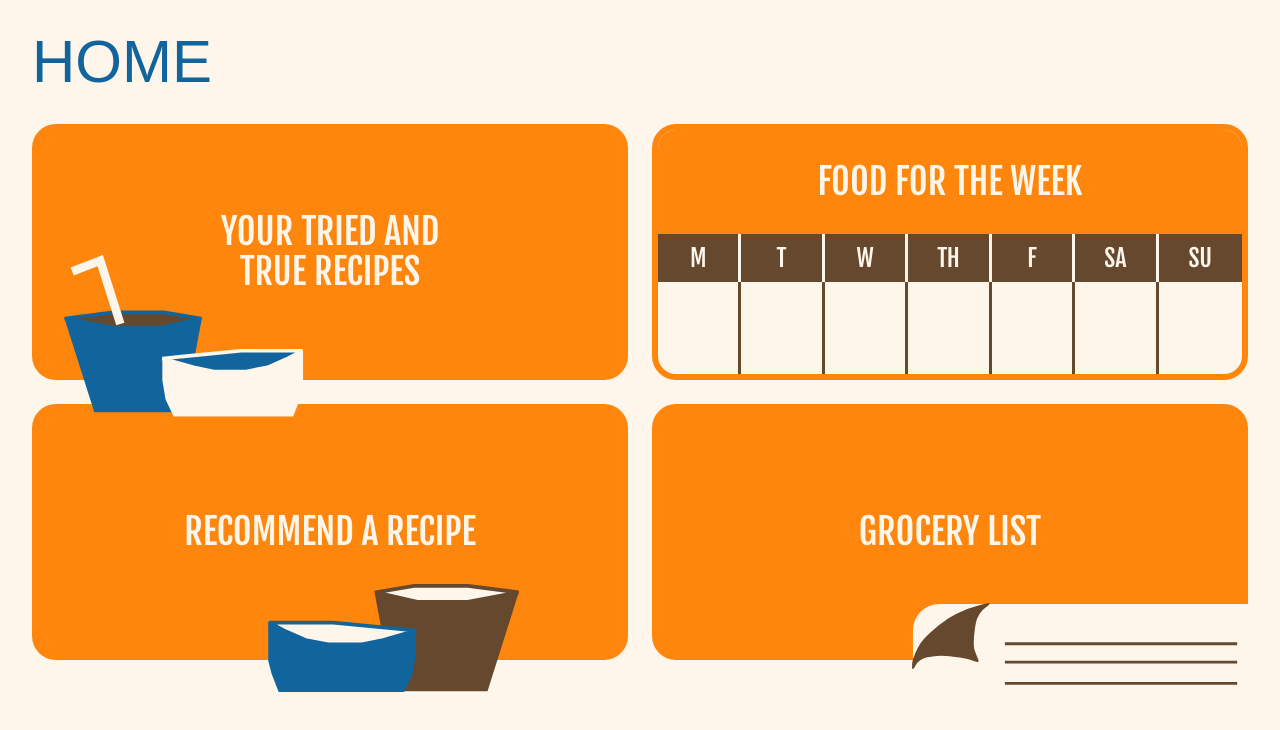
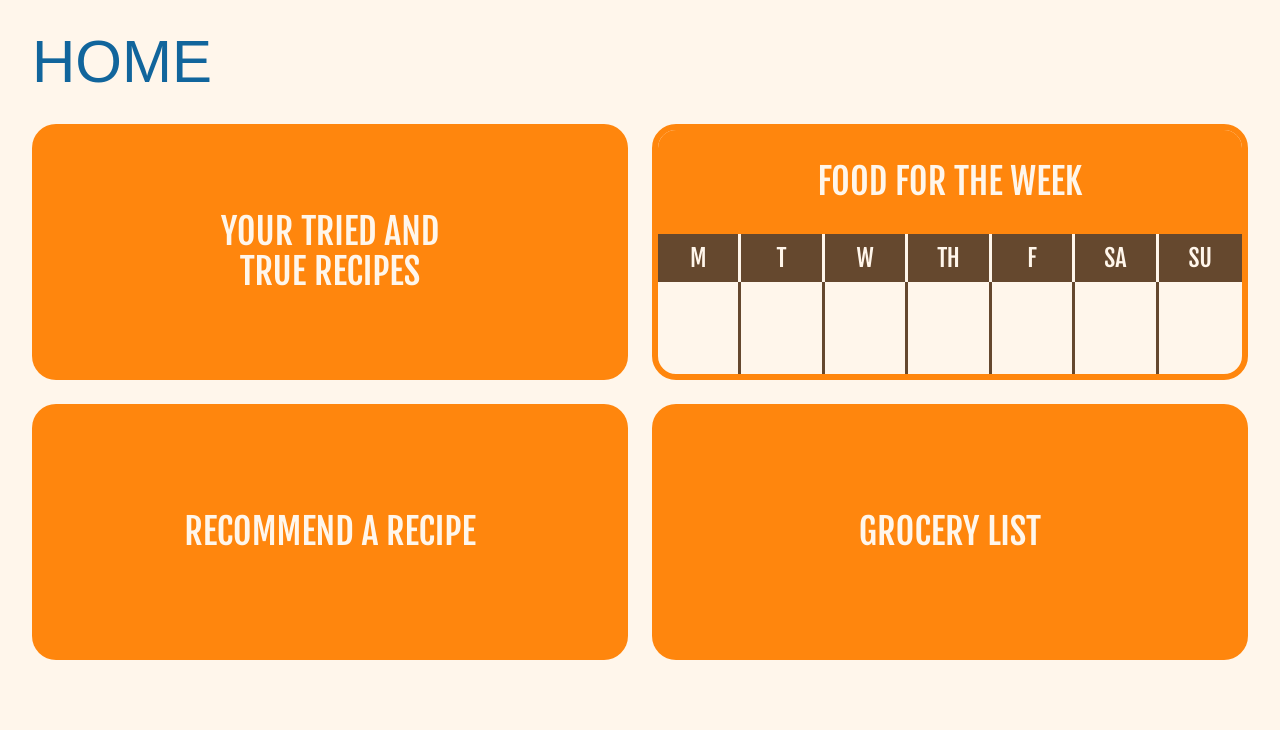
Before and after one commit to avanimunji/cooking-diaries, a React (Vite) app in the folder frontend/: page /next in a window 1280 px wide. Shown: the top 730 px of the page. Built offline with nearby package versions, Linux system fonts and the light colour scheme; a web font is replaced by a local one.

Commit message:
remove illustratrions

```diff
--- a/frontend/src/pages/Home.jsx
+++ b/frontend/src/pages/Home.jsx
@@ -21,12 +21,6 @@ export default function Home() {
           onClick={() => navigate('/nextToTriedRecipes')}
           className="bg-orange rounded-xl p-8 flex items-center justify-center cursor-pointer hover:opacity-90 transition-opacity"
         >
-            {/* Illustration - bottom left */}
-            <img
-                src={truentried}
-                alt=""
-                className="absolute bottom-86 left-16 w-60 h-60 object-contain"
-            />
 
           <div className="text-center relative z-10">
             <h2 className="text-4xl font-fjalla text-cream uppercase">
@@ -77,12 +71,6 @@ export default function Home() {
           onClick={() => navigate('/recommend-recipe')}
           className="bg-orange rounded-xl p-8 h-64 flex items-center justify-center cursor-pointer hover:opacity-90 transition-opacity"
         >
-            {/* Illustration - bottom left */}
-            <img
-                src={addrec}
-                alt=""
-                className="absolute bottom-20 right-190 w-63 h-41 object-contain"
-            />
 
           <div className="text-center relative z-10">
             <h2 className="text-4xl font-fjalla text-cream uppercase">
@@ -100,12 +88,6 @@ export default function Home() {
           }}
           className="bg-orange rounded-xl p-8 h-64 flex items-center justify-center cursor-pointer hover:opacity-90 transition-opacity"
         >
-            {/* Illustration - bottom left */}
-            <img
-                src={groclist}
-                alt=""
-                className="absolute bottom-5 left-228 w-90 h-50 object-contain"
-            />
 
           <div className="text-center relative z-10">
             <h2 className="text-4xl font-fjalla text-cream uppercase">
```
